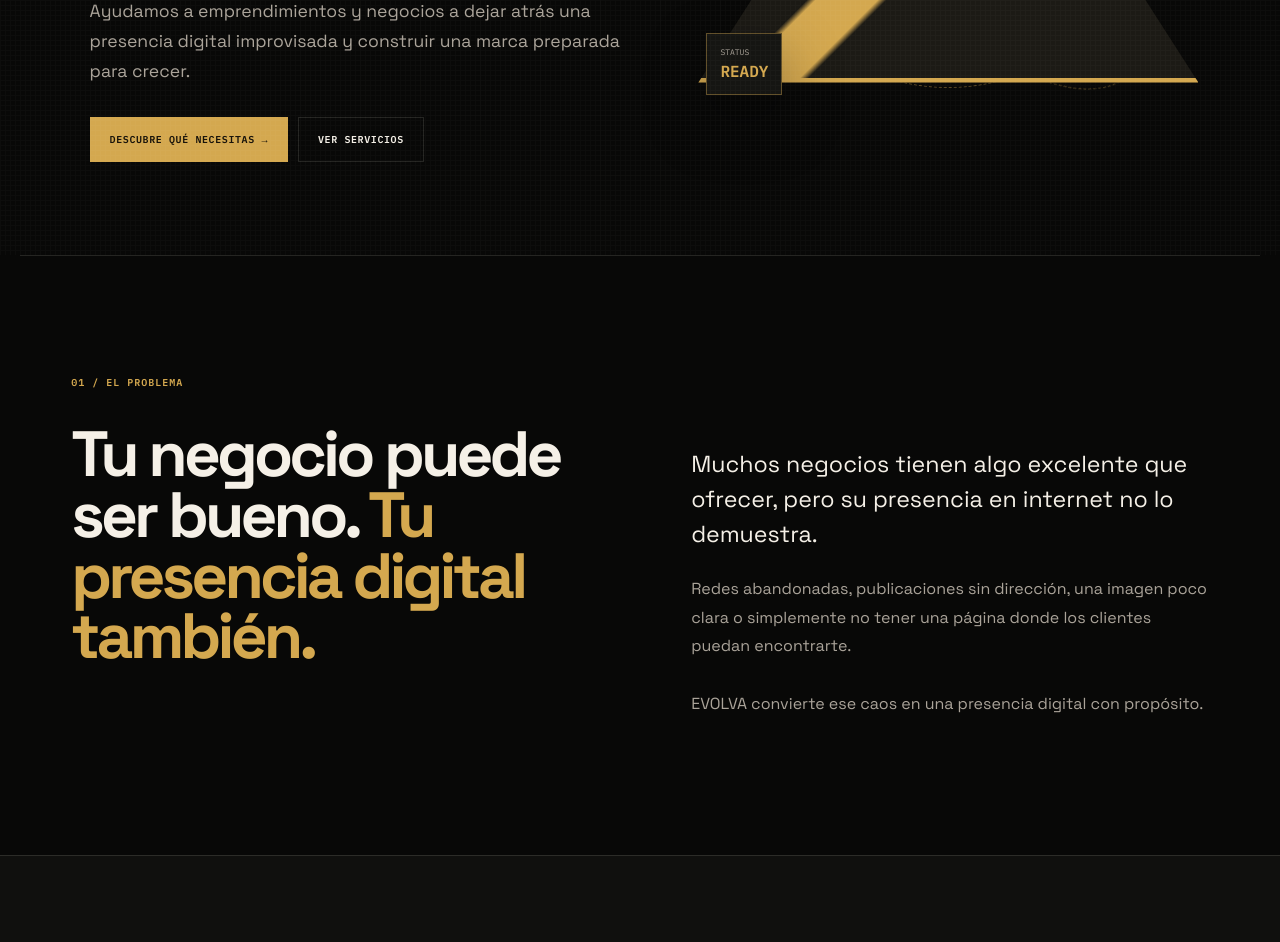
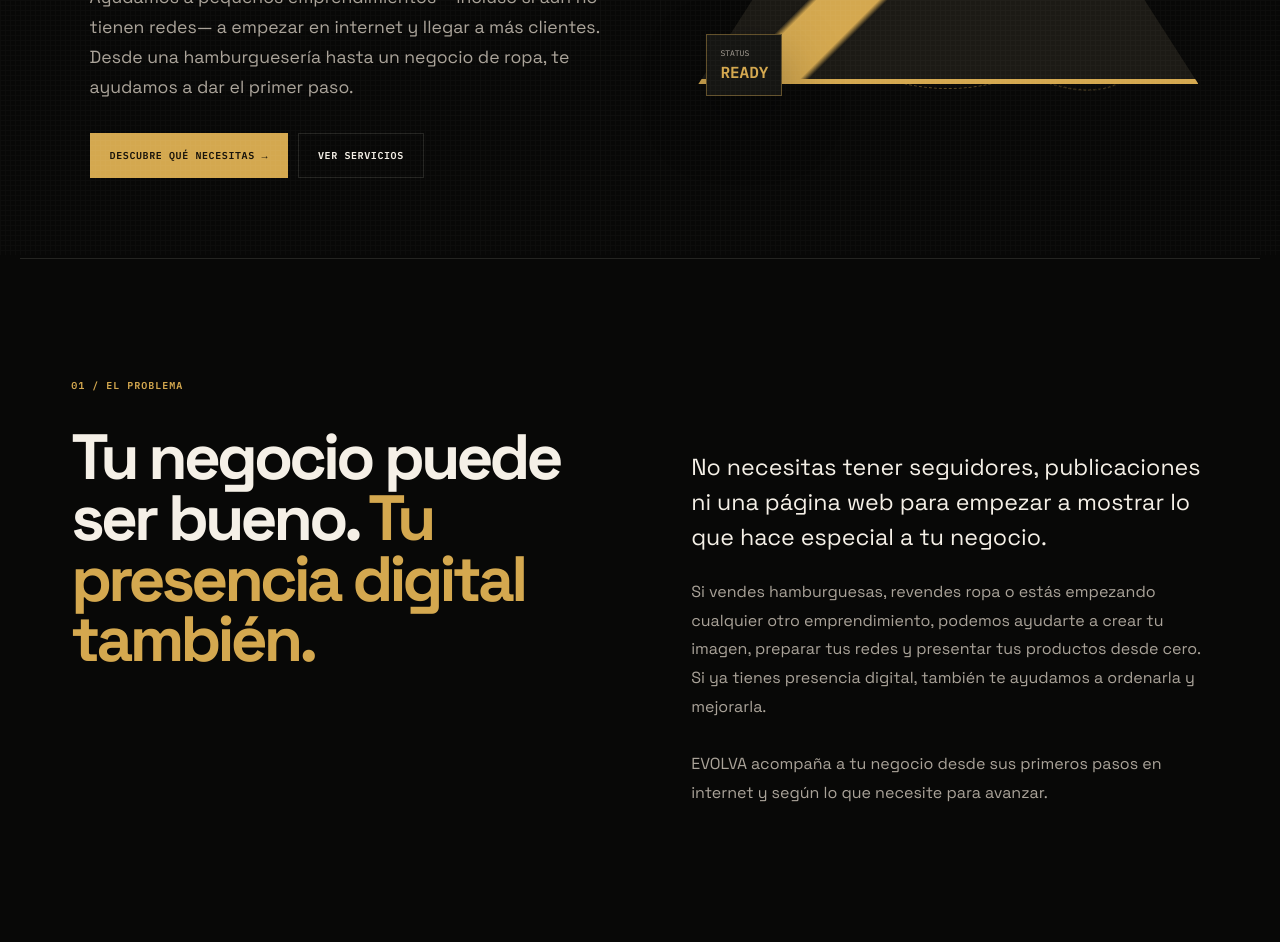
Before and after one commit to AIessandro16/EVOLVA, a plain HTML site: page index.html in a window 1280 px wide. Shown: the part 545-1487 px from the top of the page. Drawn offline with Linux system fonts and the light colour scheme.

Commit message:
content: define EVOLVA for businesses starting from zero

```diff
--- a/index.html
+++ b/index.html
@@ -106,7 +106,7 @@
 
         <div class="eyebrow">
             <span></span>
-            DIGITALIZACIÓN / MARKETING
+            PARA PEQUEÑOS EMPRENDIMIENTOS
         </div>
 
         <h1>
@@ -123,9 +123,9 @@
 
         <p>
 
-            Ayudamos a emprendimientos y negocios a dejar atrás
-            una presencia digital improvisada y construir una marca
-            preparada para crecer.
+            Ayudamos a pequeños emprendimientos —incluso si aún no tienen redes—
+            a empezar en internet y llegar a más clientes. Desde una hamburguesería
+            hasta un negocio de ropa, te ayudamos a dar el primer paso.
 
         </p>
 
@@ -207,21 +207,23 @@
 
             <p class="large-text">
 
-                Muchos negocios tienen algo excelente que ofrecer,
-                pero su presencia en internet no lo demuestra.
+                No necesitas tener seguidores, publicaciones ni una página web
+                para empezar a mostrar lo que hace especial a tu negocio.
 
             </p>
 
             <p>
 
-                Redes abandonadas, publicaciones sin dirección,
-                una imagen poco clara o simplemente no tener una
-                página donde los clientes puedan encontrarte.
+                Si vendes hamburguesas, revendes ropa o estás empezando
+                cualquier otro emprendimiento, podemos ayudarte a crear
+                tu imagen, preparar tus redes y presentar tus productos
+                desde cero. Si ya tienes presencia digital, también te
+                ayudamos a ordenarla y mejorarla.
 
                 <br><br>
 
-                EVOLVA convierte ese caos en una presencia digital
-                con propósito.
+                EVOLVA acompaña a tu negocio desde sus primeros pasos
+                en internet y según lo que necesite para avanzar.
 
             </p>
 
```
